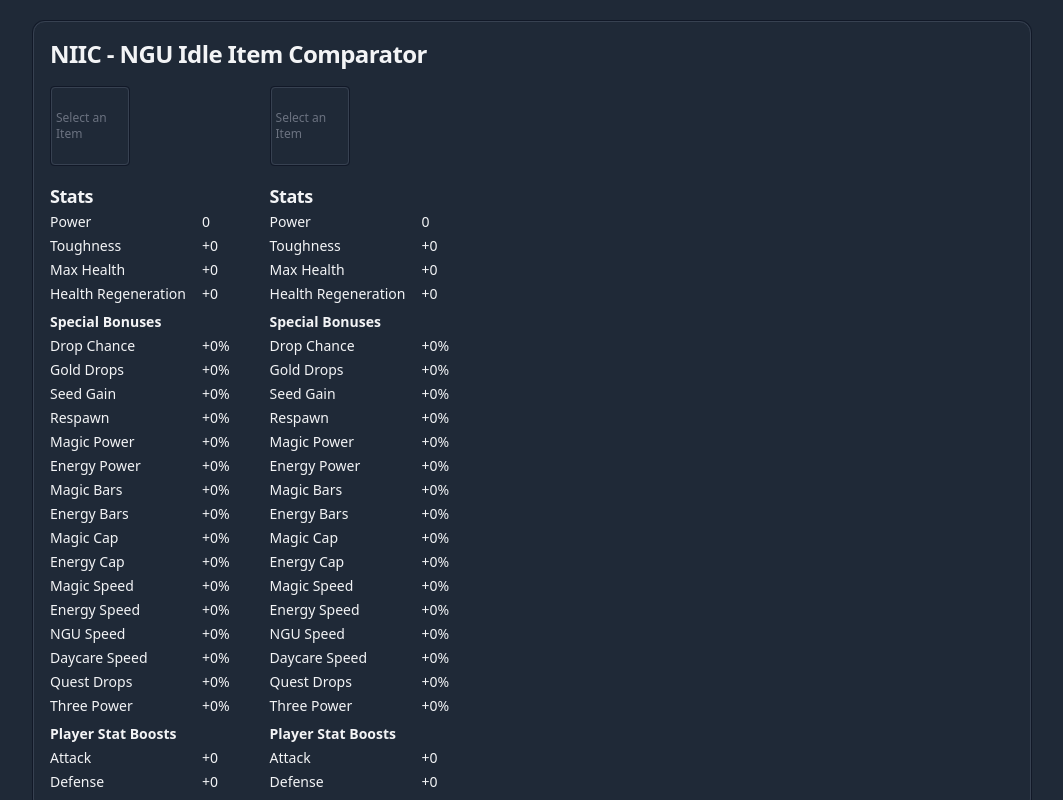
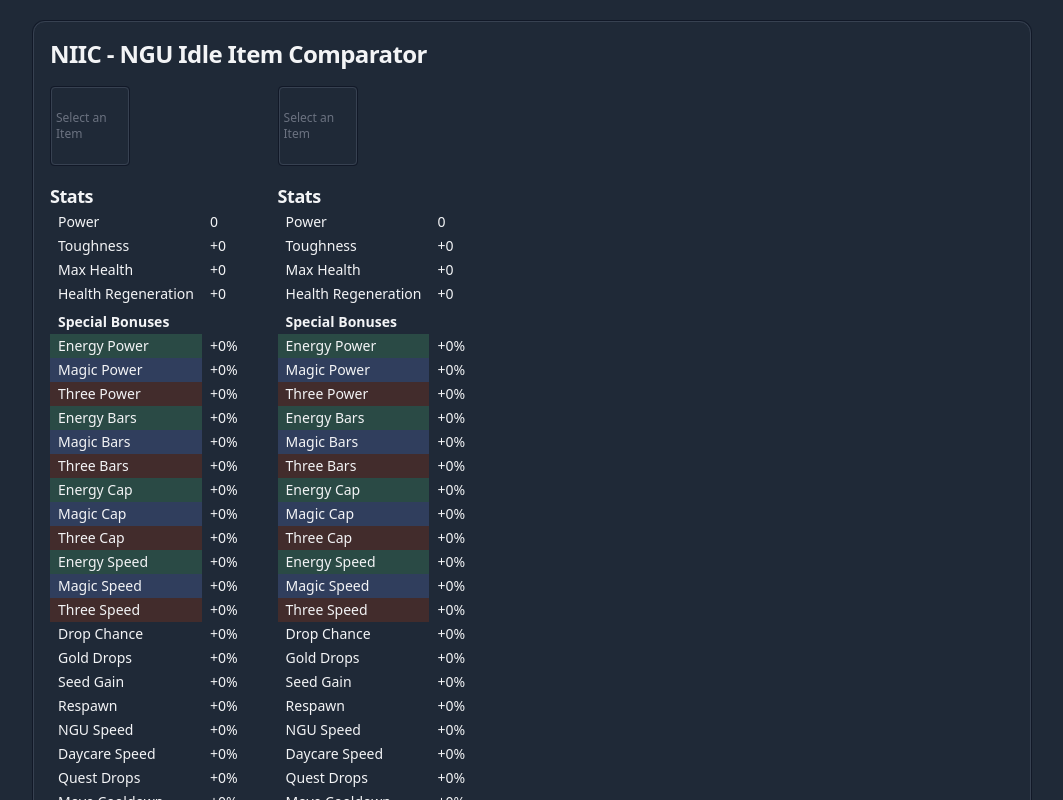
Before and after one commit to Kovah/niic, a Vue app: page / in a window 1280 px wide. Shown: the top 800 px of the page, without its empty margins (108-1171 px from the left). Built offline with nearby package versions, Linux system fonts and the light colour scheme.

Commit message:
Adjust stats styling

```diff
--- a/src/components/Stats.vue
+++ b/src/components/Stats.vue
@@ -24,6 +24,54 @@
             <td colspan="2" class="font-bold">Special Bonuses</td>
         </tr>
         <tr>
+            <td class="bg-ngu-energy/20">Energy Power</td>
+            <td>+{{ ePower }}</td>
+        </tr>
+        <tr>
+            <td class="bg-ngu-magic/20">Magic Power</td>
+            <td>+{{ mPower }}</td>
+        </tr>
+        <tr>
+            <td class="bg-ngu-three/20">Three Power</td>
+            <td>+{{ threePower }}</td>
+        </tr>
+        <tr>
+            <td class="bg-ngu-energy/20">Energy Bars</td>
+            <td>+{{ eBars }}</td>
+        </tr>
+        <tr>
+            <td class="bg-ngu-magic/20">Magic Bars</td>
+            <td>+{{ mBars }}</td>
+        </tr>
+        <tr>
+            <td class="bg-ngu-three/20">Three Bars</td>
+            <td>+{{ threeBars }}</td>
+        </tr>
+        <tr>
+            <td class="bg-ngu-energy/20">Energy Cap</td>
+            <td>+{{ eCap }}</td>
+        </tr>
+        <tr>
+            <td class="bg-ngu-magic/20">Magic Cap</td>
+            <td>+{{ mCap }}</td>
+        </tr>
+        <tr>
+            <td class="bg-ngu-three/20">Three Cap</td>
+            <td>+{{ threeCap }}</td>
+        </tr>
+        <tr>
+            <td class="bg-ngu-energy/20">Energy Speed</td>
+            <td>+{{ eSpeed }}</td>
+        </tr>
+        <tr>
+            <td class="bg-ngu-magic/20">Magic Speed</td>
+            <td>+{{ mSpeed }}</td>
+        </tr>
+        <tr>
+            <td class="bg-ngu-three/20">Three Speed</td>
+            <td>+{{ threeSpeed }}</td>
+        </tr>
+        <tr>
             <td>Drop Chance</td>
             <td>+{{ dropChance }}</td>
         </tr>
@@ -40,38 +88,6 @@
             <td>+{{ respawn }}</td>
         </tr>
         <tr>
-            <td>Magic Power</td>
-            <td>+{{ ePower }}</td>
-        </tr>
-        <tr>
-            <td>Energy Power</td>
-            <td>+{{ mPower }}</td>
-        </tr>
-        <tr>
-            <td>Magic Bars</td>
-            <td>+{{ eBars }}</td>
-        </tr>
-        <tr>
-            <td>Energy Bars</td>
-            <td>+{{ mBars }}</td>
-        </tr>
-        <tr>
-            <td>Magic Cap</td>
-            <td>+{{ eCap }}</td>
-        </tr>
-        <tr>
-            <td>Energy Cap</td>
-            <td>+{{ mCap }}</td>
-        </tr>
-        <tr>
-            <td>Magic Speed</td>
-            <td>+{{ eSpeed }}</td>
-        </tr>
-        <tr>
-            <td>Energy Speed</td>
-            <td>+{{ mSpeed }}</td>
-        </tr>
-        <tr>
             <td>NGU Speed</td>
             <td>+{{ nguSpeed }}</td>
         </tr>
@@ -84,8 +100,8 @@
             <td>+{{ questDrops }}</td>
         </tr>
         <tr>
-            <td>Three Power</td>
-            <td>+{{ threePower }}</td>
+            <td>Move Cooldown</td>
+            <td>+{{ moveCooldown }}</td>
         </tr>
         <tr>
             <td colspan="2"></td>
@@ -146,11 +162,17 @@
         mPower () {
             return calculatePercentBonus(this.item.bonus?.mPower);
         },
+        threePower () {
+            return calculatePercentBonus(this.item.bonus?.respawn);
+        },
         eBars () {
             return calculatePercentBonus(this.item.bonus?.eBars);
         },
         mBars () {
             return calculatePercentBonus(this.item.bonus?.mBars);
+        },
+        threeBars () {
+            return calculatePercentBonus(this.item.bonus?.threeBars);
         },
         eCap () {
             return calculatePercentBonus(this.item.bonus?.eCap);
@@ -158,11 +180,17 @@
         mCap () {
             return calculatePercentBonus(this.item.bonus?.mCap);
         },
+        threeCap () {
+            return calculatePercentBonus(this.item.bonus?.threeCap);
+        },
         eSpeed () {
             return calculatePercentBonus(this.item.bonus?.eSpeed);
         },
         mSpeed () {
             return calculatePercentBonus(this.item.bonus?.mSpeed);
+        },
+        threeSpeed () {
+            return calculatePercentBonus(this.item.bonus?.threeSpeed);
         },
         nguSpeed () {
             return calculatePercentBonus(this.item.bonus?.nguSpeed);
@@ -173,8 +201,8 @@
         questDrops () {
             return calculatePercentBonus(this.item.bonus?.questDrops);
         },
-        threePower () {
-            return calculatePercentBonus(this.item.bonus?.respawn);
+        moveCooldown () {
+            return calculatePercentBonus(this.item.bonus?.moveCooldown);
         },
         attack () {
             return calculateBonus(this.item.bonus?.attack);
--- a/src/style.css
+++ b/src/style.css
@@ -13,10 +13,6 @@
 
     .stats-table td {
         @apply py-0.5 px-2 text-sm;
-    }
-
-    .stats-table td:first-of-type {
-        @apply pl-0;
     }
 
     .h1 {
```
